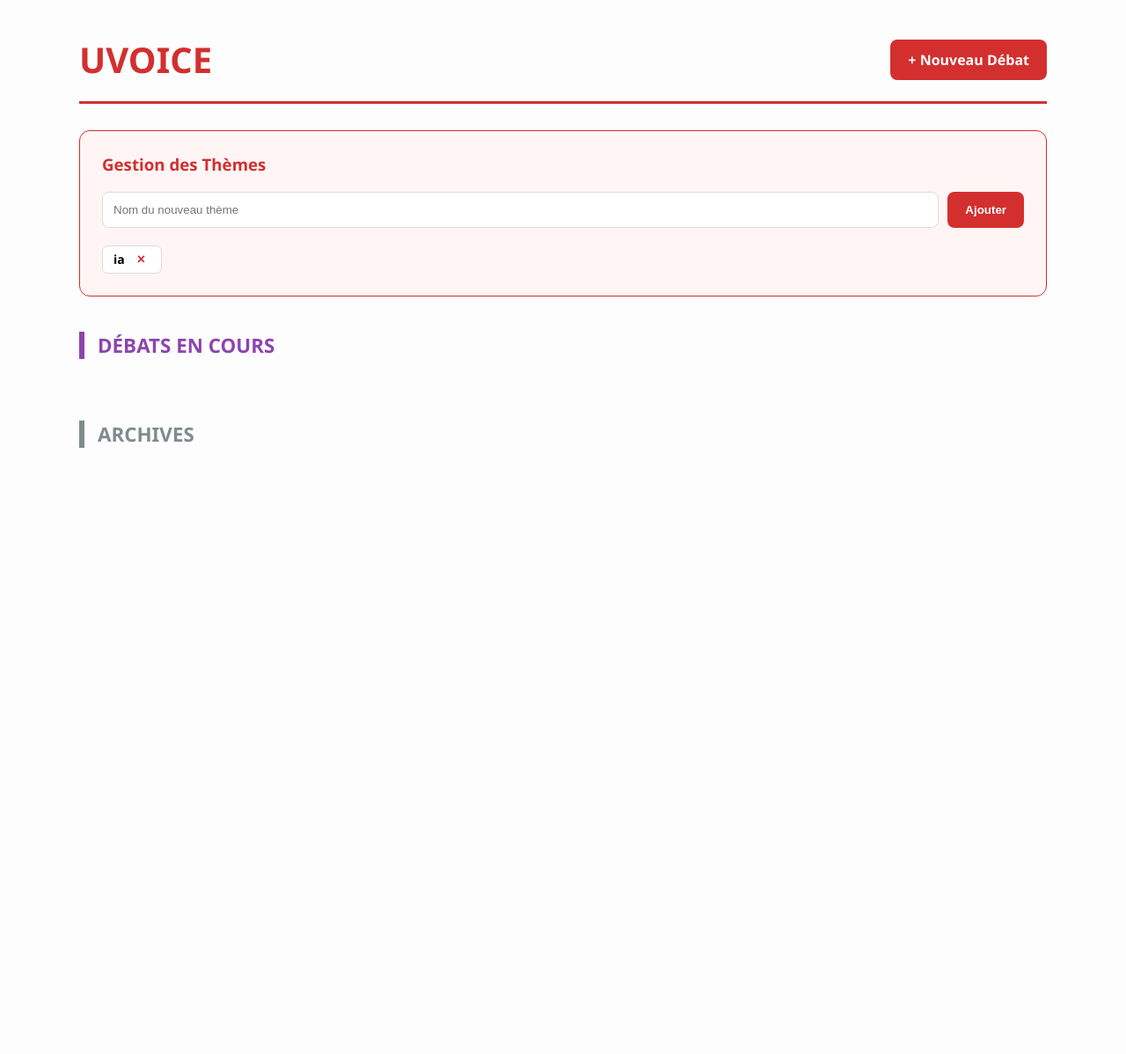
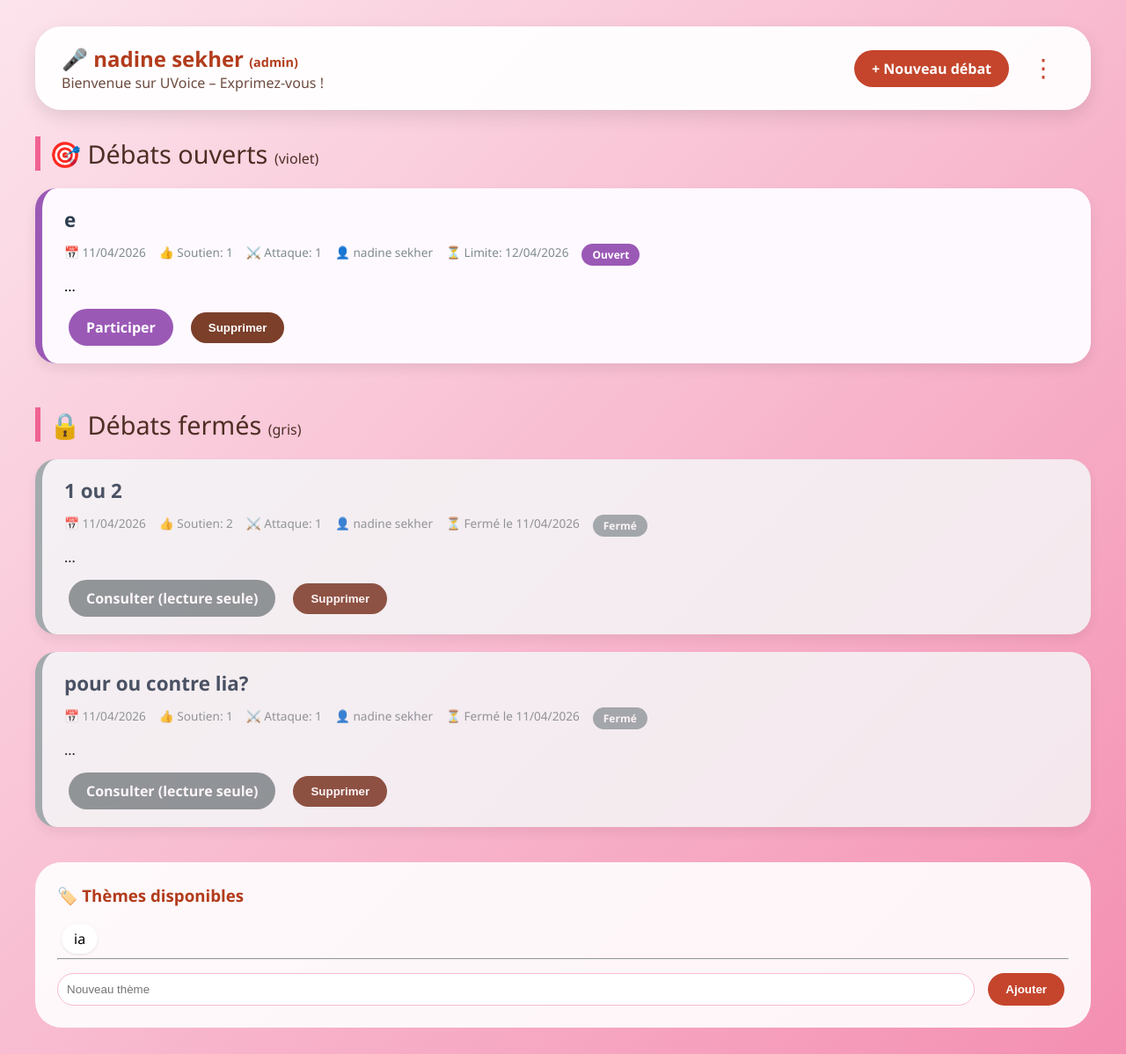
Before and after one commit to nadineiyapri/plateforme_de_d-liberation, a Flask app: page /accueil in a window 1280 px wide. Shown: the whole page at 88% size. Before the commit the page ends 509 px from the top, so only its background shows below. Run offline with Flask 3, Linux system fonts and the light colour scheme; a user stored in the database is signed in.

Commit message:
Replace accueil.html - mise à jour et ajout du bouton deconnexion

```diff
--- a/templates/accueil.html
+++ b/templates/accueil.html
@@ -4,123 +4,202 @@
     <meta charset="UTF-8">
     <title>UVoice - Accueil</title>
     <style>
-        body { font-family: 'Segoe UI', sans-serif; background: #fdfdfd; margin: 0; padding: 20px; }
-        .container { max-width: 1100px; margin: auto; }
-        .header { display: flex; justify-content: space-between; align-items: center; padding: 20px 0; border-bottom: 3px solid #d32f2f; margin-bottom: 30px; }
-        h1 { color: #d32f2f; margin: 0; text-transform: uppercase; font-size: 2.5em; }
-        .btn-creer { background: #d32f2f; color: white; padding: 12px 20px; border-radius: 8px; text-decoration: none; font-weight: bold; border: none; cursor: pointer; }
-        .admin-box { background: #fff5f5; padding: 25px; border-radius: 12px; border: 1px solid #d32f2f; margin-bottom: 40px; }
-        .theme-tag { background: white; padding: 5px 12px; border-radius: 6px; border: 1px solid #ddd; display: flex; align-items: center; gap: 8px; font-size: 14px; }
-        .section-title { margin-top: 40px; font-size: 1.4em; text-transform: uppercase; border-left: 6px solid; padding-left: 15px; font-weight: bold; margin-bottom: 20px; }
-        .title-violet { color: #8e44ad; border-left-color: #8e44ad; }
-        .title-gris { color: #7f8c8d; border-left-color: #7f8c8d; }
-        .grid { display: grid; grid-template-columns: repeat(auto-fill, minmax(320px, 1fr)); gap: 25px; margin-bottom: 50px; }
-        .card { padding: 25px; border-radius: 15px; transition: 0.3s; display: flex; flex-direction: column; justify-content: space-between; min-height: 180px; }
-        .card-ouvert { background: #f5f0ff; border: 2px solid #8e44ad; }
-        .card-ouvert .debat-link { color: #8e44ad; text-decoration: none; font-weight: bold; font-size: 1.3em; }
-        .card-ferme { background: #f2f2f2; border: 2px solid #bdc3c7; opacity: 0.8; }
-        .card-ferme .debat-link { color: #7f8c8d; text-decoration: none; font-weight: bold; font-size: 1.3em; }
-        .btn-supprimer { background: white; color: #d32f2f; border: 1px solid #d32f2f; padding: 6px 12px; border-radius: 6px; cursor: pointer; font-size: 11px; font-weight: bold; }
+        * { margin: 0; padding: 0; box-sizing: border-box; }
+        body {
+            font-family: 'Segoe UI', sans-serif;
+            background: linear-gradient(135deg, #fce4ec 0%, #f8bbd0 50%, #f48fb1 100%);
+            min-height: 100vh;
+            padding: 30px 20px;
+        }
+        .container { max-width: 1200px; margin: 0 auto; }
+        .header {
+            background: rgba(255,255,255,0.95);
+            border-radius: 30px;
+            padding: 20px 30px;
+            display: flex;
+            justify-content: space-between;
+            align-items: center;
+            flex-wrap: wrap;
+            margin-bottom: 30px;
+            box-shadow: 0 8px 20px rgba(0,0,0,0.1);
+        }
+        .user-info h2 { color: #b23c1c; font-size: 1.5rem; }
+        .user-info p { color: #6d4c41; }
+        .btn {
+            background: #c4452c;
+            color: white;
+            padding: 10px 20px;
+            border-radius: 40px;
+            text-decoration: none;
+            font-weight: bold;
+            margin: 0 5px;
+            display: inline-block;
+            transition: 0.2s;
+            border: none;
+            cursor: pointer;
+        }
+        .btn:hover { background: #a3321c; transform: scale(1.02); }
+        .btn-danger { background: #7b3f2a; }
+        .section-title {
+            font-size: 1.8rem;
+            color: #4e2e24;
+            margin: 30px 0 20px 0;
+            padding-left: 10px;
+            border-left: 6px solid #f06292;
+        }
+        .debat-card {
+            background: white;
+            border-radius: 24px;
+            padding: 20px 25px;
+            margin-bottom: 20px;
+            box-shadow: 0 6px 14px rgba(0,0,0,0.08);
+            border-left: 8px solid;
+        }
+        .debat-card.ouvert { border-left-color: #9b59b6; background: #fef9ff; }
+        .debat-card.ferme { border-left-color: #95a5a6; background: #f4f6f7; opacity: 0.85; }
+        .debat-titre { font-size: 1.4rem; font-weight: bold; color: #2c3e50; margin-bottom: 8px; }
+        .debat-meta { display: flex; flex-wrap: wrap; gap: 15px; margin: 12px 0; font-size: 0.85rem; color: #7f8c8d; }
+        .badge { padding: 4px 12px; border-radius: 50px; font-size: 0.75rem; font-weight: bold; }
+        .badge.violet { background: #9b59b6; color: white; }
+        .badge.gris { background: #95a5a6; color: white; }
+        .flex-actions { display: flex; gap: 10px; margin-top: 15px; align-items: center; flex-wrap: wrap; }
+        .theme-section { background: rgba(255,255,255,0.9); border-radius: 30px; padding: 25px; margin-top: 40px; }
+        .theme-section h3 { color: #b23c1c; margin-bottom: 15px; }
+        .theme-badge { background: white; border-radius: 50px; padding: 6px 14px; margin: 5px; display: inline-block; box-shadow: 0 1px 3px rgba(0,0,0,0.1); }
+        .empty-msg { color: #4e2e24; text-align: center; padding: 40px; font-style: italic; background: rgba(255,255,255,0.7); border-radius: 30px; }
+        /* Menu déroulant trois points */
+        .dropdown { position: relative; display: inline-block; }
+        .dropdown button {
+            background: none;
+            font-size: 28px;
+            padding: 0 10px;
+            cursor: pointer;
+            border: none;
+            color: #c4452c;
+        }
+        .dropdown-content {
+            display: none;
+            position: absolute;
+            right: 0;
+            background-color: white;
+            min-width: 160px;
+            box-shadow: 0px 8px 16px 0px rgba(0,0,0,0.2);
+            border-radius: 12px;
+            z-index: 1;
+        }
+        .dropdown-content a {
+            color: #333;
+            padding: 12px 16px;
+            text-decoration: none;
+            display: block;
+            border-radius: 12px;
+        }
+        .dropdown-content a:hover { background-color: #f1f1f1; }
     </style>
 </head>
 <body>
 <div class="container">
     <div class="header">
-        <h1>UVoice</h1>
-        <a href="/creer_debat" class="btn-creer">+ Nouveau Débat</a>
+        <div class="user-info">
+            <h2>🎤 {{ user.prenom }} {{ user.nom }} <span style="font-size:0.9rem;">({{ user.role }})</span></h2>
+            <p>Bienvenue sur UVoice – Exprimez-vous !</p>
+        </div>
+        <div style="display: flex; align-items: center; gap: 10px;">
+            <a href="{{ url_for('creer_debat') }}" class="btn">+ Nouveau débat</a>
+            <!-- Menu trois points -->
+            <div class="dropdown">
+                <button>⋮</button>
+                <div class="dropdown-content">
+                    <a href="{{ url_for('logout') }}">🚪 Déconnexion</a>
+                </div>
+            </div>
+        </div>
     </div>
 
-    {% if user.role == 'admin' %}
-    <div class="admin-box">
-        <h3 style="color:#d32f2f; margin-top:0;">Gestion des Thèmes</h3>
-        <form action="/ajouter_theme" method="POST" style="display:flex; gap:10px; margin-bottom:20px;">
-            <input type="text" name="nom_theme" placeholder="Nom du nouveau thème" required style="flex-grow:1; padding:12px; border-radius:8px; border:1px solid #ddd;">
-            <button type="submit" class="btn-creer">Ajouter</button>
-        </form>
-        <div style="display:flex; flex-wrap:wrap; gap:10px;">
-            {% for t in themes %}
-            <div class="theme-tag">
-                <strong>{{ t.nom_theme }}</strong>
-                <form action="/supprimer_theme/{{ t.id_theme }}" method="POST" style="margin:0;">
-                    <button type="submit" style="color:#d32f2f; border:none; background:none; cursor:pointer; font-size:16px; font-weight:bold;">×</button>
-                </form>
+    <!-- DÉBATS OUVERTS -->
+    <div class="section-title">🎯 Débats ouverts <span style="font-size:1rem;">(violet)</span></div>
+    {% if debats_ouverts %}
+        {% for d in debats_ouverts %}
+        <div class="debat-card ouvert">
+            <div class="debat-titre"><a href="{{ url_for('debat', id_debat=d.id_debat) }}" style="text-decoration:none; color:#2c3e50;">{{ d.titre }}</a></div>
+            <div class="debat-meta">
+                <span>📅 {{ d.date_creation.strftime('%d/%m/%Y') }}</span>
+                <span>👍 Soutien: {{ d.nb_soutien }}</span>
+                <span>⚔️ Attaque: {{ d.nb_attaque }}</span>
+                <span>👤 {{ d.createur.prenom }} {{ d.createur.nom }}</span>
+                {% if d.date_limite %}<span>⏳ Limite: {{ d.date_limite.strftime('%d/%m/%Y') }}</span>{% endif %}
+                <span class="badge violet">Ouvert</span>
             </div>
-            {% endfor %}
-        </div>
-    </div>
-    {% endif %}
-
-    <h2 class="section-title title-violet">Débats en cours</h2>
-    <div class="grid">
-        {% for d in debats %}
-            {% set est_clos = (d.statut != 'ouvert') or (d.date_limite and maintenant > d.date_limite) %}
-            {% if not est_clos %}
-            <div class="card card-ouvert">
-                <div>
-                    <div style="display:flex; justify-content:space-between; align-items: flex-start;">
-                        <a href="/debat/{{ d.id_debat }}" class="debat-link">{{ d.titre }}</a>
-                        {% if user.role == 'admin' %}
-                        <form action="{{ url_for('supprimer_debat', id_debat=d.id_debat) }}" method="POST">
-                            <button type="submit" class="btn-supprimer">Supprimer</button>
+            <p>{{ d.description[:120] }}...</p>
+            <div class="flex-actions">
+                <a href="{{ url_for('debat', id_debat=d.id_debat) }}" class="btn" style="background:#9b59b6;">Participer</a>
+                {% if user.role in ['admin','prof'] or d.id_createur == user.iduser %}
+                <form method="POST" action="{{ url_for('supprimer_debat', id_debat=d.id_debat) }}" style="display:inline;">
+                    <button type="submit" class="btn btn-danger">Supprimer</button>
                 </form>
                 {% endif %}
             </div>
-                    <p style="color:#555;">{{ d.description[:100] }}...</p>
         </div>
+        {% endfor %}
+    {% else %}
+        <div class="empty-msg">Aucun débat ouvert pour le moment. Lancez-en un !</div>
+    {% endif %}
 
-                <div style="margin-top: 15px; border-top: 1px solid rgba(0,0,0,0.05); padding-top: 10px;">
-                    <div style="display: flex; justify-content: space-between; font-size: 0.8em; font-weight: bold;">
-                        <span style="color: #d32f2f;">● {{ d.nb_soutien }} Soutiens</span>
-                        <span style="color: #28a745;">● {{ d.nb_attaque }} Attaques</span>
+    <!-- DÉBATS FERMÉS -->
+    <div class="section-title" style="margin-top: 50px;">🔒 Débats fermés <span style="font-size:1rem;">(gris)</span></div>
+    {% if debats_fermes %}
+        {% for d in debats_fermes %}
+        <div class="debat-card ferme">
+            <div class="debat-titre"><a href="{{ url_for('debat', id_debat=d.id_debat) }}" style="text-decoration:none; color:#2c3e50;">{{ d.titre }}</a></div>
+            <div class="debat-meta">
+                <span>📅 {{ d.date_creation.strftime('%d/%m/%Y') }}</span>
+                <span>👍 Soutien: {{ d.nb_soutien }}</span>
+                <span>⚔️ Attaque: {{ d.nb_attaque }}</span>
+                <span>👤 {{ d.createur.prenom }} {{ d.createur.nom }}</span>
+                {% if d.date_limite %}<span>⏳ Fermé le {{ d.date_limite.strftime('%d/%m/%Y') }}</span>{% endif %}
+                <span class="badge gris">Fermé</span>
             </div>
-                    {% set total = d.nb_soutien + d.nb_attaque %}
-                    {% if total > 0 %}
-                    <div style="width: 100%; background: #eee; height: 4px; border-radius: 2px; margin-top: 5px; display: flex;">
-                        <div style="width: {{ (d.nb_soutien / total * 100) }}%; background: #d32f2f; height: 100%;"></div>
-                        <div style="width: {{ (d.nb_attaque / total * 100) }}%; background: #28a745; height: 100%;"></div>
-                    </div>
+            <p>{{ d.description[:120] }}...</p>
+            <div class="flex-actions">
+                <a href="{{ url_for('debat', id_debat=d.id_debat) }}" class="btn" style="background:#7f8c8d;">Consulter (lecture seule)</a>
+                {% if user.role in ['admin','prof'] or d.id_createur == user.iduser %}
+                <form method="POST" action="{{ url_for('supprimer_debat', id_debat=d.id_debat) }}" style="display:inline;">
+                    <button type="submit" class="btn btn-danger">Supprimer</button>
+                </form>
                 {% endif %}
             </div>
         </div>
+        {% endfor %}
+    {% else %}
+        <div class="empty-msg">Aucun débat fermé.</div>
     {% endif %}
-        {% endfor %}
-    </div>
 
-    <h2 class="section-title title-gris">Archives</h2>
-    <div class="grid">
-        {% for d in debats %}
-            {% set est_clos = (d.statut != 'ouvert') or (d.date_limite and maintenant > d.date_limite) %}
-            {% if est_clos %}
-            <div class="card card-ferme">
-                <div>
-                    <div style="display:flex; justify-content:space-between; align-items: flex-start;">
-                        <a href="/debat/{{ d.id_debat }}" class="debat-link">{{ d.titre }}</a>
+    <!-- THÈMES -->
+    <div class="theme-section">
+        <h3>🏷️ Thèmes disponibles</h3>
+        <div>{% for t in themes %}<span class="theme-badge">{{ t.nom_theme }}</span>{% endfor %}</div>
         {% if user.role == 'admin' %}
-                        <form action="{{ url_for('supprimer_debat', id_debat=d.id_debat) }}" method="POST">
-                            <button type="submit" class="btn-supprimer">Supprimer</button>
+        <hr>
+        <form method="POST" action="{{ url_for('ajouter_theme') }}" style="display:flex; gap:10px; margin-top:15px;">
+            <input type="text" name="nom_theme" placeholder="Nouveau thème" style="flex:1; padding:10px; border-radius:60px; border:1px solid #f8bbd0;">
+            <button type="submit" class="btn">Ajouter</button>
         </form>
         {% endif %}
     </div>
-                    <p style="color:#777;">Ce débat est clos.</p>
 </div>
 
-                <div style="margin-top: 15px; border-top: 1px solid rgba(0,0,0,0.05); padding-top: 10px;">
-                    <div style="display: flex; justify-content: space-between; font-size: 0.8em; font-weight: bold;">
-                        <span style="color: #d32f2f;">● {{ d.nb_soutien }} Soutiens</span>
-                        <span style="color: #28a745;">● {{ d.nb_attaque }} Attaques</span>
-                    </div>
-                    {% set total = d.nb_soutien + d.nb_attaque %}
-                    {% if total > 0 %}
-                    <div style="width: 100%; background: #eee; height: 4px; border-radius: 2px; margin-top: 5px; display: flex;">
-                        <div style="width: {{ (d.nb_soutien / total * 100) }}%; background: #d32f2f; height: 100%;"></div>
-                        <div style="width: {{ (d.nb_attaque / total * 100) }}%; background: #28a745; height: 100%;"></div>
-                    </div>
-                    {% endif %}
-                </div>
-            </div>
-            {% endif %}
-        {% endfor %}
-    </div>
-</div>
+<script>
+    // Gestion du menu déroulant trois points
+    document.querySelectorAll('.dropdown button').forEach(btn => {
+        btn.onclick = function(e) {
+            var content = this.nextElementSibling;
+            content.style.display = content.style.display === 'block' ? 'none' : 'block';
+            e.stopPropagation();
+        };
+    });
+    window.onclick = function() {
+        document.querySelectorAll('.dropdown-content').forEach(d => d.style.display = 'none');
+    };
+</script>
 </body>
 </html>
```
Lines whose indentation alone changed are shown as unchanged.
